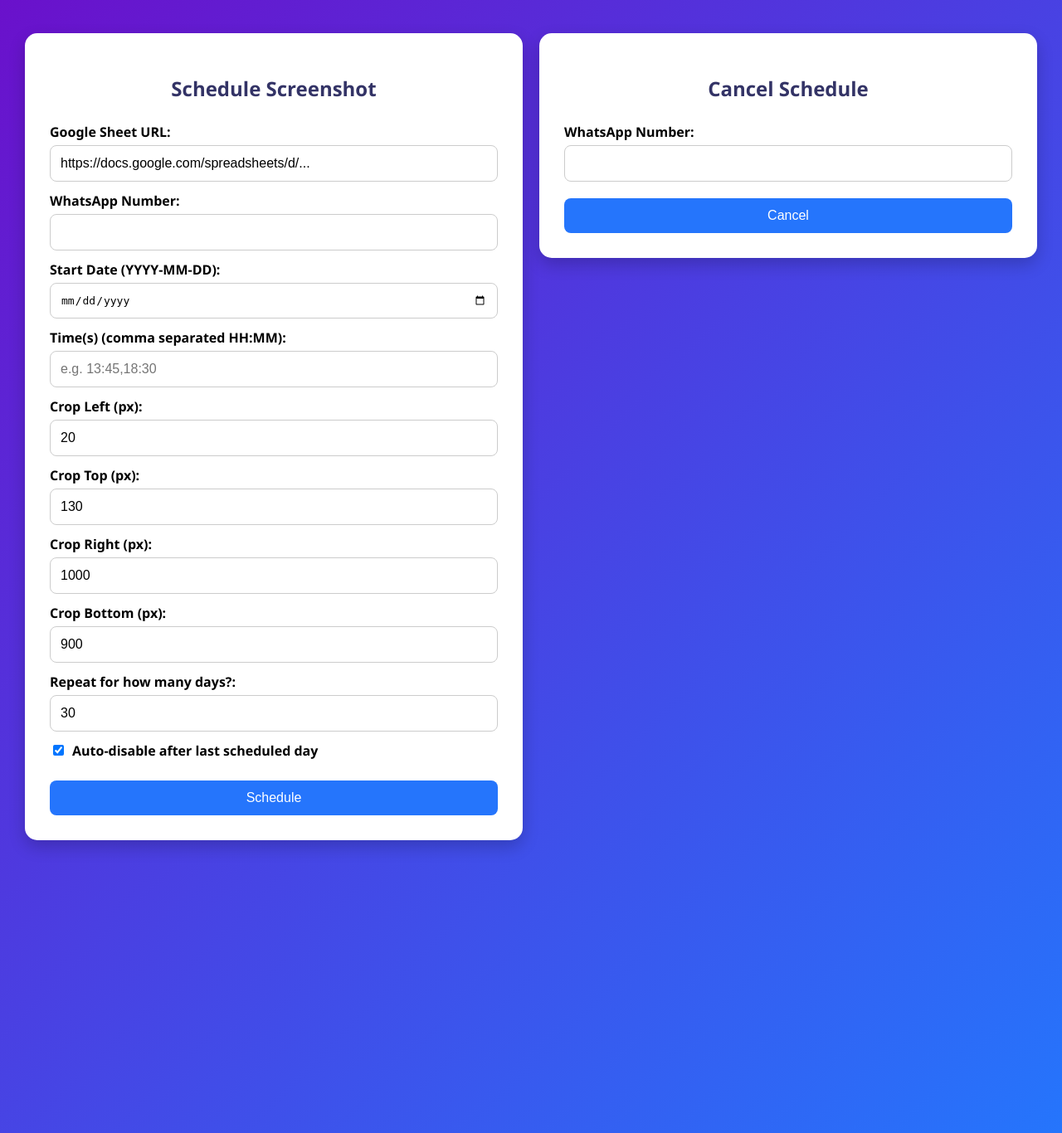
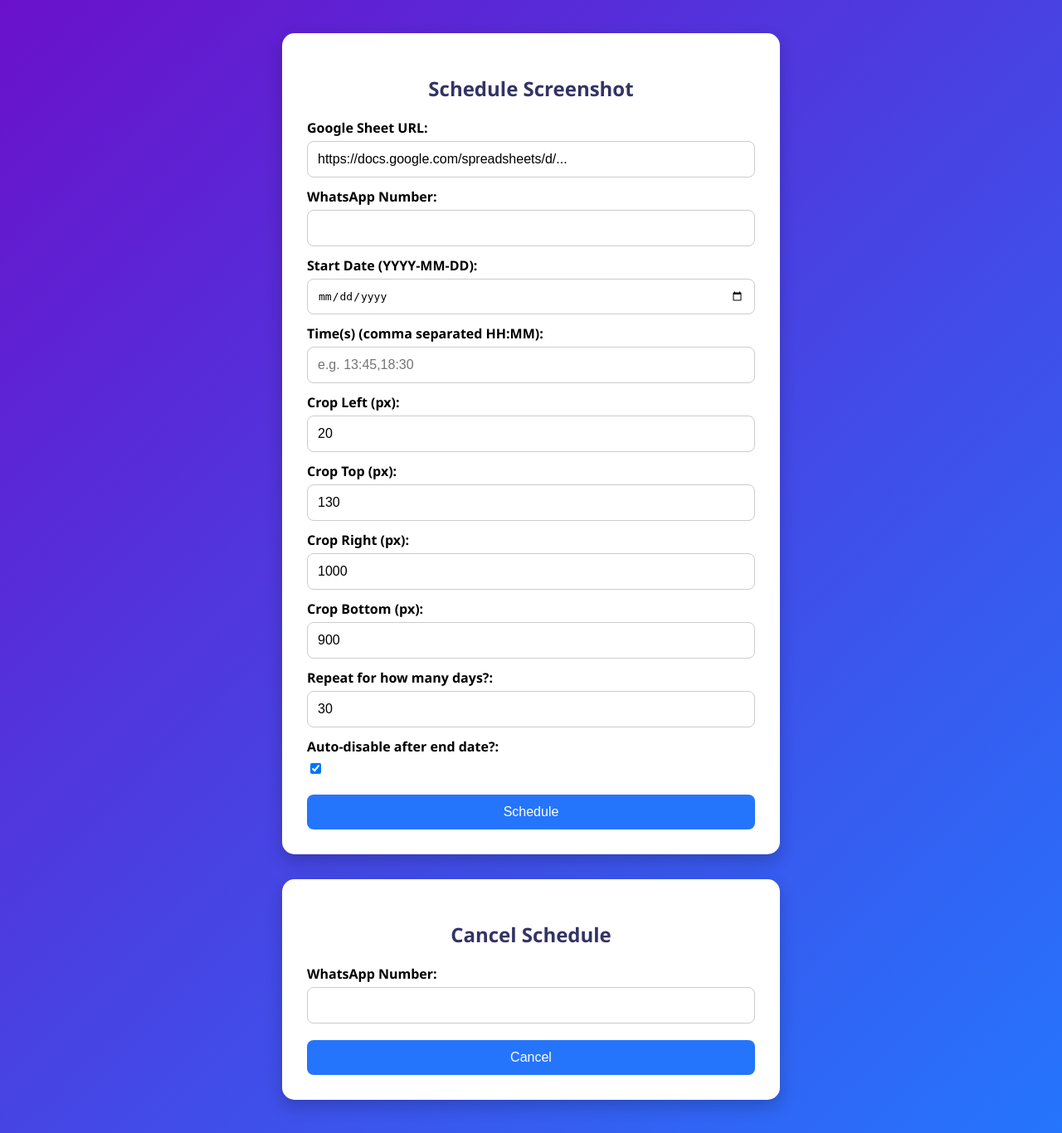
Before and after one commit to kraken3743/sheet-to-whatsapp, a Flask app: page / in a window 1280 px wide. Shown: the whole page at 83% size. Run offline with Flask 3, Linux system fonts and the light colour scheme.

Commit message:
Fix: Auto-disable schedule after end_date, UI split form, improved job logic

```diff
--- a/app.py
+++ b/app.py
@@ -1,5 +1,5 @@
 from flask import Flask, request, render_template
-from scheduler import schedule_user, run_loop, cancel_user
+from scheduler import schedule_user, cancel_user, run_loop
 import threading
 import os
 
@@ -15,26 +15,17 @@ def register():
         data = request.form
         sheet_url = data['sheet_url']
         number = data['whatsapp_number']
-        start_date = data['start_date']
-        times = [t.strip() for t in data['times'].split(',')]
-        num_days = int(data['num_days'])
-        crop_left = int(data.get('crop_left', 20))
-        crop_top = int(data.get('crop_top', 130))
-        crop_right = int(data.get('crop_right', 1000))
-        crop_bottom = int(data.get('crop_bottom', 900))
-        auto_disable = data.get('auto_disable') == 'on'
+        times = data['times'].split(',')
+        crop_box = (
+            int(data.get('crop_left', 20)),
+            int(data.get('crop_top', 130)),
+            int(data.get('crop_right', 1000)),
+            int(data.get('crop_bottom', 900)),
+        )
+        start_date = data.get('start_date')
+        num_days = int(data.get('num_days', 1))
 
-        crop_box = (crop_left, crop_top, crop_right, crop_bottom)
-
-        print(f"[REGISTER] Number: {number}")
-        print(f"  Sheet URL: {sheet_url}")
-        print(f"  Start Date: {start_date}")
-        print(f"  Times: {times}")
-        print(f"  Days: {num_days}")
-        print(f"  Crop Box: {crop_box}")
-        print(f"  Auto-disable: {auto_disable}")
-
-        schedule_user(sheet_url, number, times, start_date, num_days, crop_box, auto_disable)
+        schedule_user(sheet_url, number, times, crop_box, start_date, num_days)
         return "Scheduled successfully!"
     except Exception as e:
         print(f"[ERROR] in /register: {e}")
@@ -42,14 +33,15 @@ def register():
 
 @app.route('/cancel', methods=['POST'])
 def cancel():
-    number = request.form.get("whatsapp_number")
-    if number:
+    try:
+        number = request.form['whatsapp_number']
         cancel_user(number)
-        return f"Schedule cancelled for {number}"
-    else:
-        return "Missing number", 400
+        return "Schedule cancelled successfully!"
+    except Exception as e:
+        print(f"[ERROR] in /cancel: {e}")
+        return "Failed to cancel.", 500
 
 if __name__ == '__main__':
     threading.Thread(target=run_loop, daemon=True).start()
-    port = int(os.environ.get("PORT", 5000))
+    port = int(os.environ.get("PORT", 8080))
     app.run(host='0.0.0.0', port=port)
--- a/scheduler.py
+++ b/scheduler.py
@@ -1,59 +1,46 @@
 import schedule
-import threading
 import time
 from datetime import datetime, timedelta
 from screenshot import take_screenshot
 from whatsapp import send_whatsapp_image
 
-all_jobs = {}
+tasks = {}
 
-def job_runner(sheet_url, number, crop_box):
-    try:
-        print(f"[JOB-RUNNER] Taking screenshot for {number}")
-        path = take_screenshot(sheet_url, crop_box=crop_box)
-        print(f"[JOB-RUNNER] Screenshot path: {path}")
-        send_whatsapp_image(number, path)
-    except Exception as e:
-        print(f"[ERROR] in job_runner: {e}")
+def schedule_user(sheet_url, number, times, crop_box, start_date, num_days):
+    end_date = (datetime.strptime(start_date, "%Y-%m-%d") + timedelta(days=num_days)).strftime("%Y-%m-%d")
 
-def schedule_user(sheet_url, number, times, start_date_str, num_days, crop_box, auto_disable):
-    cancel_user(number)  # avoid duplicates
-    start_date = datetime.strptime(start_date_str, "%Y-%m-%d")
-    end_date = start_date + timedelta(days=num_days)
+    def job():
+        now = datetime.now()
+        today = now.strftime("%Y-%m-%d")
+        print(f"[DEBUG] Start: {start_date} | End: {end_date} | Now: {today}")
 
-    jobs = []
+        if start_date <= today <= end_date:
+            print(f"[JOB] Triggered for {number}")
+            screenshot_path = take_screenshot(sheet_url, crop_box)
+            send_whatsapp_image(number, screenshot_path)
+        elif today > end_date:
+            print(f"[JOB] Auto-cancelling {number} after end date {end_date}")
+            cancel_user(number)
 
     for t in times:
-        def make_job(time_slot):
-            def job():
-                now = datetime.now()
-                print(f"[JOB-CHECK] Checking for {number} at {now.strftime('%H:%M:%S')}")
+        job_instance = schedule.every().day.at(t.strip()).do(job)
+        if number not in tasks:
+            tasks[number] = []
+        tasks[number].append(job_instance)
 
-                if start_date.date() <= now.date() < end_date.date():
-                    print(f"[JOB-EXECUTE] Running job for {number} at {time_slot}")
-                    job_runner(sheet_url, number, crop_box)
-                elif auto_disable and now.date() >= end_date.date():
-                    print(f"[JOB-EXPIRE] Auto-cancelling expired job for {number}")
-                    cancel_user(number)
-            return job
-
-        job_obj = schedule.every().day.at(t).do(make_job(t))
-        jobs.append(job_obj)
-        print(f"[SCHEDULE] Scheduled {number} at {t} daily.")
-
-    all_jobs[number] = jobs
-    print(f"[DEBUG] Start: {start_date.date()} | End: {end_date.date()} | Now: {datetime.now().date()}")
+    print(f"[SCHEDULE] Scheduled {number} at {times} daily.")
 
 def cancel_user(number):
-    if number in all_jobs:
-        for j in all_jobs[number]:
-            schedule.cancel_job(j)
-        del all_jobs[number]
+    if number in tasks:
+        for job in tasks[number]:
+            schedule.cancel_job(job)
+        del tasks[number]
         print(f"[CANCEL] Cancelled all jobs for {number}")
+    else:
+        print(f"[CANCEL] No active jobs found for {number}")
 
 def run_loop():
-    print("[SCHEDULER] Starting loop...")
     while True:
         schedule.run_pending()
-        print("[SCHEDULER] Tick", datetime.now().strftime("%H:%M:%S"))
+        print(f"[SCHEDULER] Tick {datetime.now().strftime('%H:%M:%S')}")
         time.sleep(1)
--- a/screenshot.py
+++ b/screenshot.py
@@ -26,12 +26,12 @@ def take_screenshot(sheet_url, crop_box=(20, 130, 1000, 900)):
     screenshot_path = "full_sheet.png"
     driver.save_screenshot(screenshot_path)
     driver.quit()
-    print(f"[SCREENSHOT] Saved full screenshot to {screenshot_path}")
+    print(f"[SCREENSHOT] Full page saved to {screenshot_path}")
 
     image = Image.open(screenshot_path)
     cropped_image = image.crop(crop_box)
     cropped_image_path = "sheet.png"
     cropped_image.save(cropped_image_path)
-    print(f"[SCREENSHOT] Saved cropped image to {cropped_image_path}")
+    print(f"[SCREENSHOT] Cropped screenshot saved to {cropped_image_path}")
 
     return cropped_image_path
--- a/templates/index.html
+++ b/templates/index.html
@@ -11,16 +11,16 @@
       height: 100%;
       font-family: 'Segoe UI', Tahoma, Geneva, Verdana, sans-serif;
       background: linear-gradient(135deg, #6a11cb, #2575fc);
-      overflow-y: auto;
+      overflow: auto;
     }
 
     .wrapper {
       display: flex;
       justify-content: center;
       align-items: flex-start;
-      padding: 40px 20px;
+      padding: 40px;
+      gap: 30px;
       flex-wrap: wrap;
-      gap: 20px;
     }
 
     .container {
@@ -28,15 +28,14 @@
       padding: 30px;
       border-radius: 15px;
       box-shadow: 0 8px 20px rgba(0, 0, 0, 0.2);
+      width: 100%;
       max-width: 600px;
       box-sizing: border-box;
-      width: 100%;
-      flex: 1 1 500px;
     }
 
     h2 {
       text-align: center;
-      margin-bottom: 25px;
+      margin-bottom: 20px;
       color: #333366;
     }
 
@@ -73,27 +72,15 @@
     button:hover {
       background-color: #1a5fd8;
     }
-
-    .checkbox-label {
-      display: flex;
-      align-items: center;
-      margin-top: 12px;
-    }
-
-    .checkbox-label input[type="checkbox"] {
-      margin-right: 10px;
-    }
   </style>
 </head>
 <body>
   <div class="wrapper">
-    <!-- Schedule Form -->
     <div class="container">
       <h2>Schedule Screenshot</h2>
       <form method="POST" action="/register">
         <label>Google Sheet URL:</label>
-        <input type="text" name="sheet_url" required
-          value="https://docs.google.com/spreadsheets/d/...">
+        <input type="text" name="sheet_url" required value="https://docs.google.com/spreadsheets/d/...">
 
         <label>WhatsApp Number:</label>
         <input type="text" name="whatsapp_number" required>
@@ -119,16 +106,13 @@
         <label>Repeat for how many days?:</label>
         <input type="number" name="num_days" value="30" min="1">
 
-        <label class="checkbox-label">
-          <input type="checkbox" name="auto_disable" checked>
-          Auto-disable after last scheduled day
-        </label>
+        <label>Auto-disable after end date?:</label>
+        <input type="checkbox" name="auto_disable" checked>
 
         <button type="submit">Schedule</button>
       </form>
     </div>
 
-    <!-- Cancel Section -->
     <div class="container">
       <h2>Cancel Schedule</h2>
       <form method="POST" action="/cancel">
```
